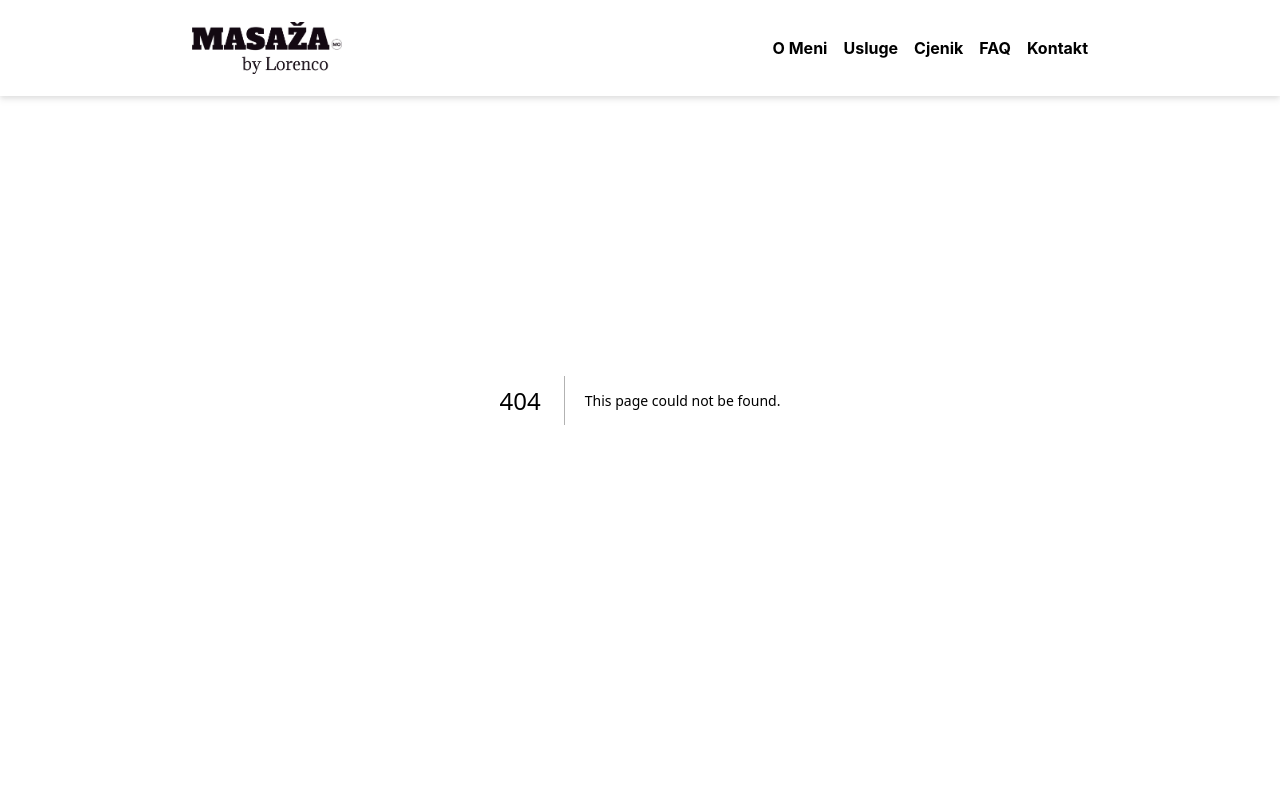
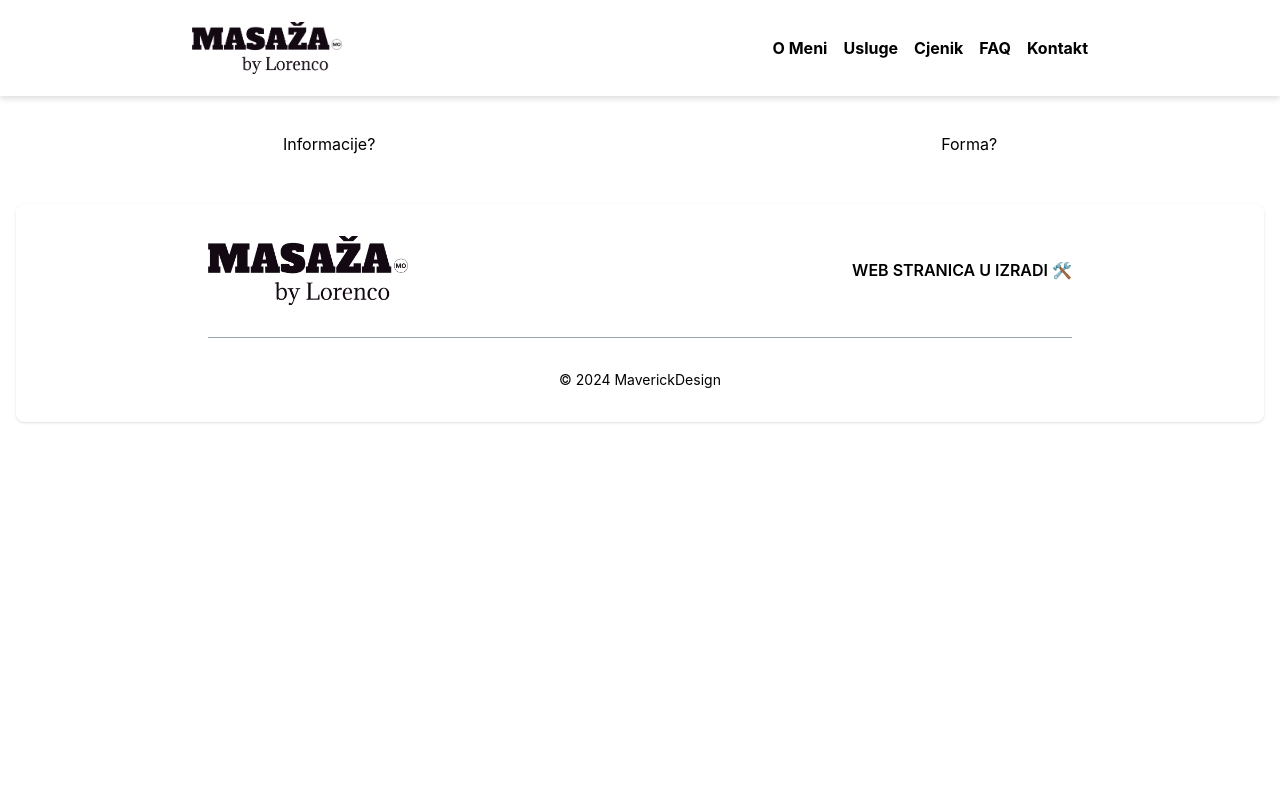
Before and after one commit to maverickcro/masazamostar, a Next.js app: page /components/Kontakt in a window 1280 px wide. Before the commit this address had no page. Shown: the top 800 px of the page. Built offline with nearby package versions, Linux system fonts and the light colour scheme.

Commit message:
Kontakt form in  progress, some borders removed and shadows intesity increased

```diff
--- /dev/null
+++ b/pages/components/Kontakt.tsx
@@ -0,0 +1,18 @@
+import Card from "./Card";
+
+export default function Kontakt() {
+  return (
+    <>
+      <div className="flex flex-col justify-center items-center">
+        <span className="text-gray-600 font-bold">KONTAKT</span>
+        <h2 className="text-3xl font-bold my-3 pb-4 bg-gradient-to-r from-[#e66465] to-[#9198e5] bg-[length:60%_6px] bg-no-repeat bg-bottom">
+          Kako Vam Mogu Pomoći?
+        </h2>
+      </div>
+      <div className="grid max-w-[1280px] px-4 pb-8 mx-auto lg:gap-8 py-8 lg:grid-cols-12 flex-container flex-row">
+        <div className="lg:col-span-6">Informacije?</div>
+        <div className="lg:col-span-6">Forma?</div>
+      </div>
+    </>
+  );
+}
--- a/pages/index.tsx
+++ b/pages/index.tsx
@@ -4,6 +4,7 @@ import Usluge from "./components/Usluge";
 import About from "./components/About";
 import Cjenik from "./components/Cjenik";
 import FAQ from "./components/FAQ";
+import Kontakt from "./components/Kontakt";
 
 const inter = Inter({ subsets: ["latin"] });
 
@@ -31,7 +32,7 @@ export default function Home() {
         <FAQ />
       </section>
       <section className="six" id="kontakt">
-        Kontakt?
+        <Kontakt />
       </section>
     </main>
   );
--- a/styles/globals.css
+++ b/styles/globals.css
@@ -106,8 +106,8 @@ section {
 /* card */
 
 .card-shadow {
-  box-shadow: 0 20px 50px rgba(0, 0, 0, 0.2);
-  border: 1px solid black;
+  box-shadow: 0 20px 50px rgba(0, 0, 0, 0.3);
+  /* border: 1px solid black; */
   border-radius: 8px;
 }
 
```
